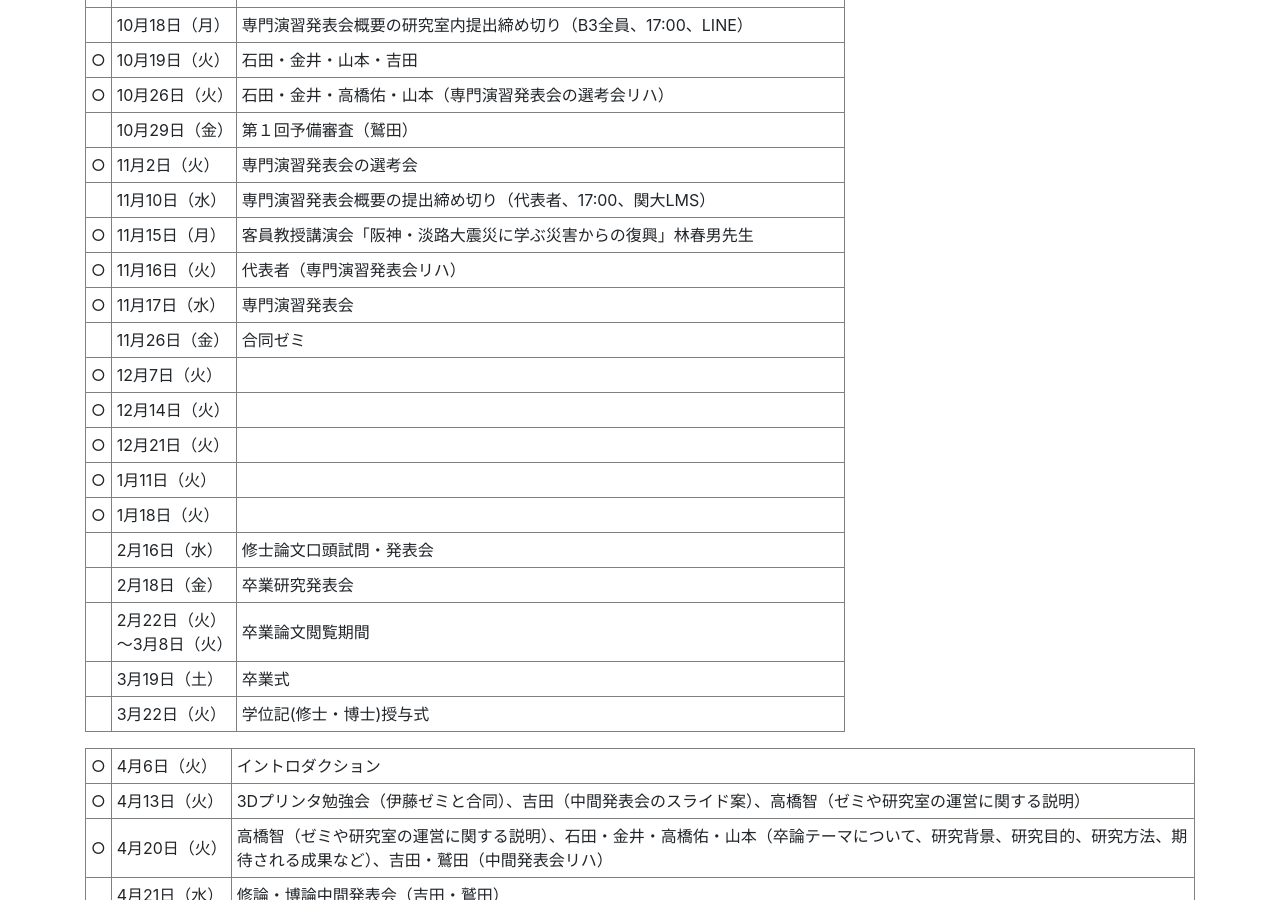
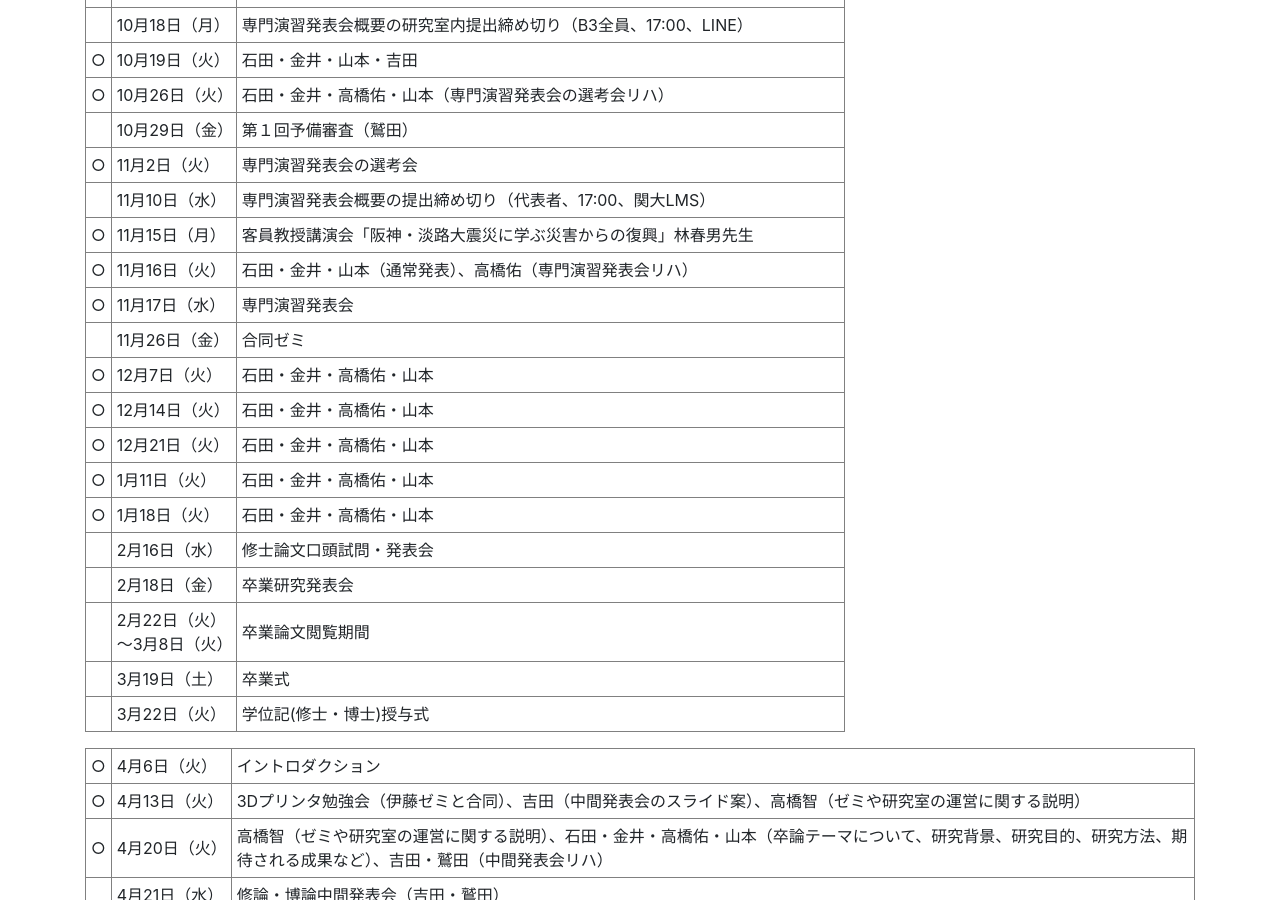
Before and after one commit to tkhslab/tkhslab.github.io, a Jekyll site: the page built from forstudents.md, in a window 1280 px wide and 900 px high, scrolled down 2609 px. Built offline with Jekyll 4.4.1, drawn with Linux system fonts in a browser that asks for light colours; nearby versions of some CDN libraries.

Commit message:
update general seminar

```diff
--- a/forstudents.md
+++ b/forstudents.md
@@ -149,7 +149,7 @@ title: For students
 <td>○</td><td>11月15日（月）</td><td>客員教授講演会「阪神・淡路大震災に学ぶ災害からの復興」林春男先生</td>
 </tr>
 <tr>
-<td>○</td><td>11月16日（火）</td><td>代表者（専門演習発表会リハ）</td>
+<td>○</td><td>11月16日（火）</td><td>石田・金井・山本（通常発表）、高橋佑（専門演習発表会リハ）</td>
 </tr>
 <tr>
 <td>○</td><td>11月17日（水）</td><td>専門演習発表会</td>
@@ -158,19 +158,19 @@ title: For students
 <td></td><td>11月26日（金）</td><td>合同ゼミ</td>
 </tr>
 <tr>
-<td>○</td><td>12月7日（火）</td><td></td>
+<td>○</td><td>12月7日（火）</td><td>石田・金井・高橋佑・山本</td>
 </tr>
 <tr>
-<td>○</td><td>12月14日（火）</td><td></td>
+<td>○</td><td>12月14日（火）</td><td>石田・金井・高橋佑・山本</td>
 </tr>
 <tr>
-<td>○</td><td>12月21日（火）</td><td></td>
+<td>○</td><td>12月21日（火）</td><td>石田・金井・高橋佑・山本</td>
 </tr>
 <tr>
-<td>○</td><td>1月11日（火）</td><td></td>
+<td>○</td><td>1月11日（火）</td><td>石田・金井・高橋佑・山本</td>
 </tr>
 <tr>
-<td>○</td><td>1月18日（火）</td><td></td>
+<td>○</td><td>1月18日（火）</td><td>石田・金井・高橋佑・山本</td>
 </tr>
 <tr>
 <td></td><td>2月16日（水）</td><td>修士論文口頭試問・発表会</td>
```
